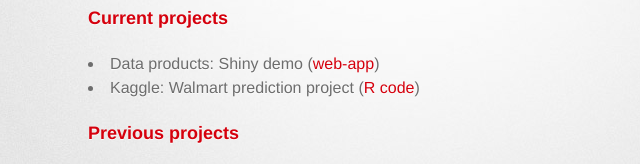
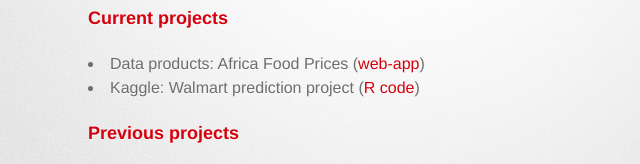
Before and after one commit to dljvandenberg/dljvandenberg.github.io, a plain HTML site: page index.html in a window 1280 px wide. Shown: the part 266-430 px from the top of the page, 242-882 px from the left. Drawn offline with Linux system fonts and the light colour scheme; a web font is replaced by a local one.

Commit message:
Changed project name and link (Africa Food Prices)

```diff
--- a/index.html
+++ b/index.html
@@ -42,7 +42,7 @@
 
           <h3>Current projects</h3>
             <p>
-              <li>Data products: Shiny demo (<a href="https://dljvandenberg.shinyapps.io/demo">web-app</a>)</li>
+              <li>Data products: Africa Food Prices (<a href="https://dljvandenberg.shinyapps.io/africafoodprices">web-app</a>)</li>
               <li>Kaggle: Walmart prediction project (<a href="https://github.com/dljvandenberg/kaggle_walmart">R code</a>)</li>
             </p>
 
```
